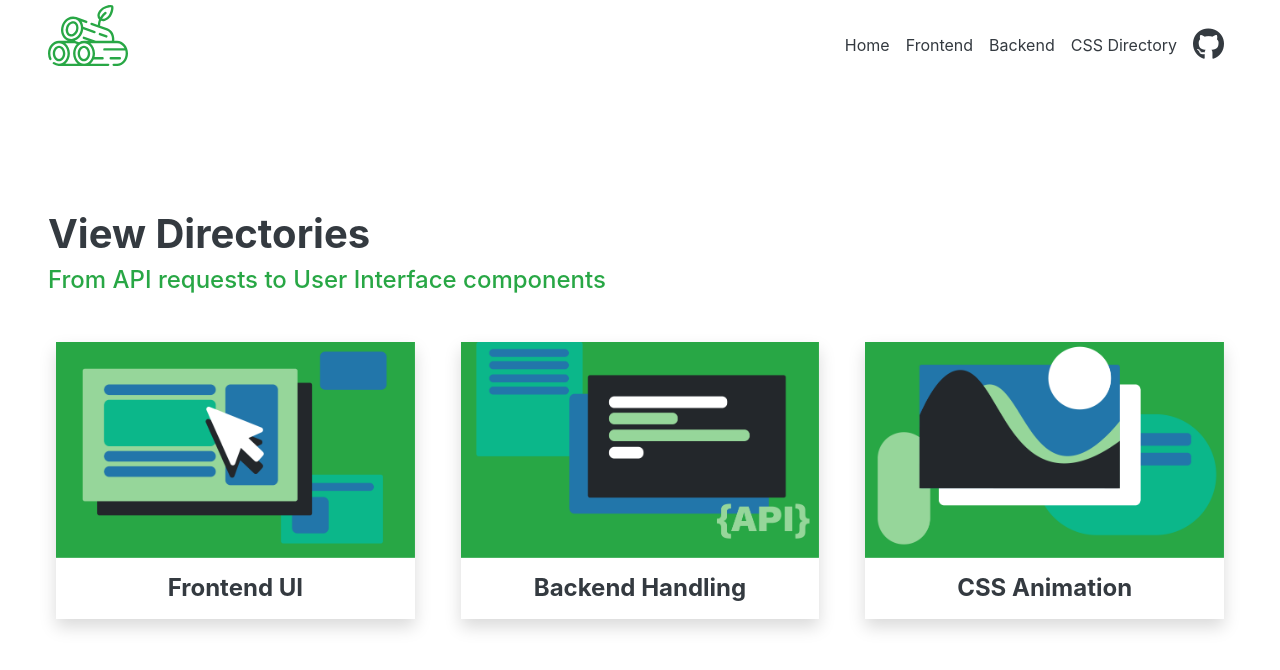
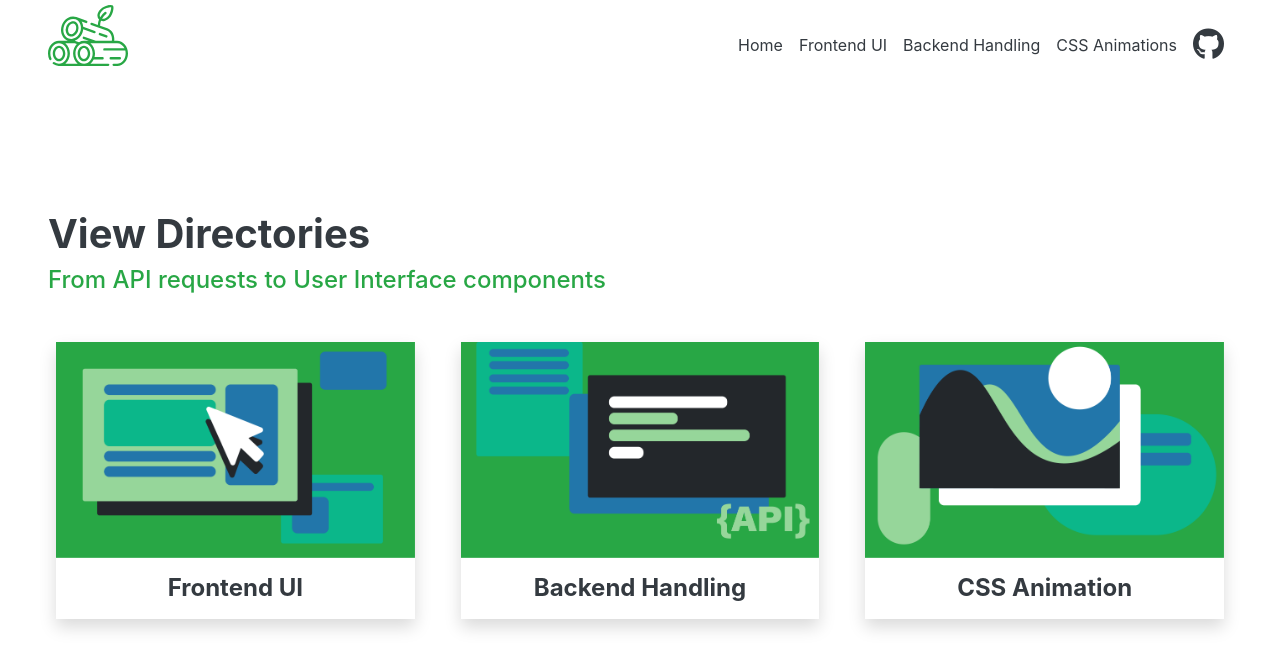
Before and after one commit to Jonbodoe/Log-Directory, a React (Create React App) app: page / in a window 1280 px wide. Shown: the top 670 px of the page. Built offline with nearby package versions, Linux system fonts and the light colour scheme.

Commit message:
little edits of visual components

```diff
--- a/src/App.js
+++ b/src/App.js
@@ -1,28 +1,15 @@
 import React from 'react';
-// import logo from './logo.svg';
-import './App.css';
-// import Tabs from './Directory/Javascript/Tabs/Tabs';
-import 'bootstrap/dist/css/bootstrap.min.css';
-// import Slider from './Directory/Javascript/Slider/Slider';
-// import Filter from './Directory/Javascript/Filter/Filter';
-// import Header from './Components/Header';
-import Container from './Components/Container';
-import Navigation from './Components/Navigation';
-// import directoryData from '.App.test/DirectoryData'
-import FrontendUI from './Pages/FrontendUI'
-import CSSDirectory from './Pages/CSSDirectory';
-import BackendHandling from './Pages/BackendHandling';
-import HomeDirectory from './Pages/HomeDirectory'
-// import directoryData from './DirectoryData'
 import {
   BrowserRouter as Router,
   Switch,
   Route,
   // Link
 } from "react-router-dom";
-
-
-// import Http from './Directory/Javascript/HTTP/Http';
+import './App.css';
+import 'bootstrap/dist/css/bootstrap.min.css';
+import Container from './Components/Container';
+import Navigation from './Components/Navigation';
+import DirectoryURLs from './Routes/DirectoryURLs';
 
 
 function App() {
@@ -32,18 +19,12 @@ function App() {
       <Container>
         <div className="col-md-12 px-5">
           <Switch>
-            <Route exact path="/">
-              <HomeDirectory/>
-            </Route>
-            <Route path="/frontend-ui">
-              <FrontendUI />
-            </Route>
-            <Route path="/backend-handling">
-              <BackendHandling />
-            </Route>
-            <Route path="/css-directory">
-              <CSSDirectory />
-            </Route>
+            {
+              DirectoryURLs.map((urls, i) => {
+                return <Route path={urls.url} key={i} exact component={urls.component}/>
+              })
+              // Mapping out Component List
+            }
           </Switch>
         </div>
       </Container>
--- /dev/null
+++ b/src/Components/CourtesyNav.js
@@ -0,0 +1,43 @@
+import React from 'react';
+import DirectoryURLs from '../Routes/DirectoryURLs';
+import {
+    Link
+} from "react-router-dom";
+
+const CourtesyNav = () => {
+    // const listURLs = []
+    // DirectoryURLs.map(urls => {
+    //     listURLs.push(urls.label)
+    //     if ( urls.subPages ) {
+    //         listURLs.push(urls.subPages.map(subURL => subURL.label))
+    //     }
+    //     // console.log(values)
+    //     return listURLs
+    // })
+    // console.log(listURLs)
+    return <>
+        <NavLinks/>
+        <div>Helllooo cuort</div>
+    </>
+    // console.log('ehllo')
+}
+const NavLinks = () => {
+    const listURLs = []
+    // const parentLink
+    return DirectoryURLs.map((urls, i) => {
+        console.log(i)
+        // pass id to function to filter through mapped list, returns data
+
+        // const parentLink = <Link to={urls.url}>{urls.label}</Link>
+        // if ( urls.subPages ) {
+        //     listURLs.push(urls.subPages.map(subURL => subURL.label))
+        // }
+        // // console.log(values)
+        // return listURLs
+    })
+
+}
+
+
+
+export default CourtesyNav
--- a/src/Components/Navigation.js
+++ b/src/Components/Navigation.js
@@ -6,10 +6,14 @@ import {
     // Route,
     Link
 } from "react-router-dom";
+import DirectoryURLs from '../Routes/DirectoryURLs';
 import log from './../log.svg';
 // import JavascriptDirectory from '../Routes/JavascriptDirectory';
 
 const Navigation = () => {
+    DirectoryURLs.map(urls => {
+        return console.log(urls.url)
+    })
     // const jsConcepts = directoryData.JavascriptCategories[0].componentList;
     // console.log(jsConcepts)
     // directoryData.map(data => console.log(data))
@@ -21,10 +25,16 @@ const Navigation = () => {
                 </Link>
             </div>
             <div className="d-flex align-items-center">
-                <Link className="text-dark px-2" exact to="/">Home</Link>
+                {
+                    DirectoryURLs.map((urls, i) => {
+                        return  <Link className="text-dark px-2" key={i} to={urls.url}>{urls.label}</Link>
+                    })
+                }
+{/*
+                <Link className="text-dark px-2" exact="true" to="/">Home</Link>
                 <Link className="text-dark px-2" to="/frontend-ui">Frontend</Link>
                 <Link className="text-dark px-2" to="/backend-handling">Backend</Link>
-                <Link className="text-dark px-2" to="/CSS-directory">CSS Directory</Link>
+                <Link className="text-dark px-2" to="/CSS-directory">CSS Directory</Link> */}
                 <Link className="text-dark px-2" to="#">
                     <i className="fab fa-github fa-2x"></i>
                 </Link>
--- a/src/Directory/Javascript/Filter/Filter.js
+++ b/src/Directory/Javascript/Filter/Filter.js
@@ -28,7 +28,7 @@ const Filter = () => {
     const [selected, setSelected] = useState([
         "Flim", "Architecture"
     ])
-    console.log(selected)
+    // console.log(selected)
     return <>
         <Title title={'Filter'} />
         <Module>
--- a/src/Directory/Javascript/Tabs/Tabs.js
+++ b/src/Directory/Javascript/Tabs/Tabs.js
@@ -75,12 +75,16 @@ const TabLabel = props => {
 const TabContent = props => {
     return <>
         <div className={props.index === props.state ? 'active' : 'not-active'}>
-            <div className="d-flex">
-                <div className="pr-5 align-self-center">
+            <div className="row">
+                <div className="col-md-6 d-flex ">
+                    <div className="align-self-center">
                     <h3 className="font-weight-bold">{props.content.title}</h3>
                     <p>{props.content.message}</p>
+                    </div>
                 </div>
-                <img className="img-fluid img-med" src={props.content.image} alt="hello" />
+                <div className="col-md-6">
+                    <img className="img-fluid" src={props.content.image} alt="hello" />
+                </div>
             </div>
         </div>
     </>
--- a/src/Pages/FrontendUI.js
+++ b/src/Pages/FrontendUI.js
@@ -7,6 +7,8 @@ import Tabs from '../Directory/Javascript/Tabs/Tabs'
 import {
     Link
 } from "react-router-dom";
+import CourtesyNav from '../Components/CourtesyNav';
+// import DirectoryURLs from '../Routes/DirectoryURLs';
 // import UICategory from './UICategory';
 // import {
 //     BrowserRouter as Router,
@@ -24,6 +26,8 @@ const FrontendUI = () => {
                         <div className="d-flex flex-column">
                             <p className="font-weight-bold h5">Components</p>
 
+                            {/* Create Accordian Navigation */}
+                            <CourtesyNav/>
                             <Link className="py-1 text-success font-weight-bold" to="/frontend-ui">Frontend UI</Link>
                             <Link className="py-1 text-secondary" to="/#tabs">Tabs</Link>
                             <Link className="py-1 text-secondary" to="/#slider">Slider</Link>
--- /dev/null
+++ b/src/Routes/DirectoryURLs.js
@@ -0,0 +1,155 @@
+
+// import React from 'react';
+import HomeDirectory from './../Pages/HomeDirectory'
+import FrontendUI from './../Pages/FrontendUI';
+import BackendHandling from './../Pages/BackendHandling';
+import CSSAnimations from './../Pages/CSSDirectory';
+
+const DirectoryURLs =  [
+
+        {
+            label: "Home",
+            id: 'HOME',
+            component: HomeDirectory,
+            subPages: false,
+            url: "/"
+        },
+        {
+            label: "Frontend UI",
+            id: "FRONTEND",
+            component: FrontendUI,
+            subPages:[
+                // {
+                //     label: "Frontend UI",
+                //     url: "/frontend-ui"
+                // },
+                {
+                    label: "Tabs",
+                    parentId: "FRONTEND",
+                    url: "/frontend-ui#tabs"
+                },
+                {
+                    label: "Slider",
+                    parentId: "FRONTEND",
+                    url: "/frontend-ui#slider"
+                },
+                {
+                    label: "Filter",
+                    parentId: "FRONTEND",
+                    url: "/frontend-ui#filter"
+                },
+                {
+                    label: "HTTP",
+                    parentId: "FRONTEND",
+                    url: "/frontend-ui#http"
+                }
+            ],
+            url: "/frontend-ui"
+        },
+        {
+            label: "Backend Handling",
+            id: "BACKEND",
+            component: BackendHandling,
+            subPages: [
+                // {
+                //     label: "Backend Handling",
+                //     url: "/backend-handling"
+                // },
+                {
+                    label: "Facebook API",
+                    parentId: "BACKEND",
+                    url: "/backend-handling#facebook-api"
+                },
+                {
+                    label: "Google Maps API",
+                    parentId: "BACKEND",
+                    url: "/backend-handling#googlemaps-api"
+                },
+                {
+                    label: "History Timeline",
+                    parentId: "BACKEND",
+                    url: "/backend-handling#history-timeline"
+                },
+                {
+                    label: "Upload Image",
+                    parentId: "BACKEND",
+                    url: "/backend-handling/upload-image"
+                },
+            ],
+            url: "/backend-handling"
+        },
+        {
+            label: "CSS Animations",
+            id: "CSS",
+            component: CSSAnimations,
+            subPages: [
+                // {
+                //     label: "CSS Animations",
+                //     url: "/css-animations"
+                // },
+                {
+                    label: "Bounding Box",
+                    parentId: "CSS",
+                    url: "/css-animations#bounding-box"
+                },
+            ],
+            url: "/css-animations"
+        },
+    ]
+    // FrontendUIpages: [
+    //     {
+    //         label: "Frontend UI",
+    //         url: "/frontend-ui"
+    //     },
+    //     {
+    //         label: "Tabs",
+    //         url: "/frontend-ui#tabs"
+    //     },
+    //     {
+    //         label: "Slider",
+    //         url: "/frontend-ui#slider"
+    //     },
+    //     {
+    //         label: "Filter",
+    //         url: "/frontend-ui#filter"
+    //     },
+    //     {
+    //         label: "HTTP",
+    //         url: "/frontend-ui#http"
+    //     }
+    // ],
+    // BackendHandlingpages: [
+    //     {
+    //         label: "Backend Handling",
+    //         url: "/backend-handling"
+    //     },
+    //     {
+    //         label: "Facebook API",
+    //         url: "/backend-handling#facebook-api"
+    //     },
+    //     {
+    //         label: "Google Maps API",
+    //         url: "/backend-handling#googlemaps-api"
+    //     },
+    //     {
+    //         label: "History Timeline",
+    //         url: "/backend-handling#history-timeline"
+    //     },
+    //     {
+    //         label: "Upload Image",
+    //         url: "/backend-handling/upload-image"
+    //     },
+    // ],
+    // CSSAnimations: [
+    //     {
+    //         label: "CSS Animations",
+    //         url: "/css-animations"
+    //     },
+    //     {
+    //         label: "Bounding Box",
+    //         url: "/css-animations#bounding-box"
+    //     },
+    // ]
+// }
+
+export default DirectoryURLs
--- a/src/index.css
+++ b/src/index.css
@@ -22,8 +22,8 @@ nav a:hover{
   display: none;
 }
 img.img-med{
-  height: 100%;
-  min-width: 10rem;
+  height: auto;
+  min-width: 5rem;
   max-width: 30rem;
 }
 img.thumbnail{
```
Also changed, not shown: src/DirectoryData.js (deleted, +0 -58 lines), 1 other file (tests, documents, lock files or other folders).
